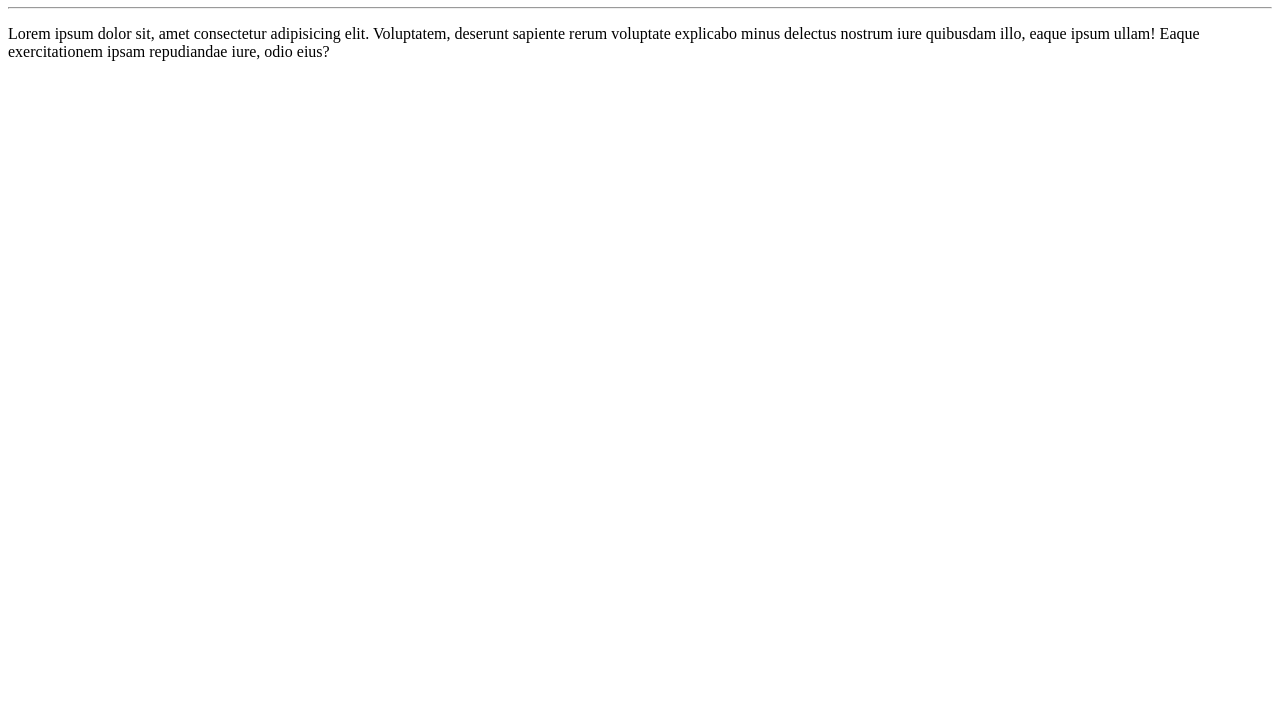
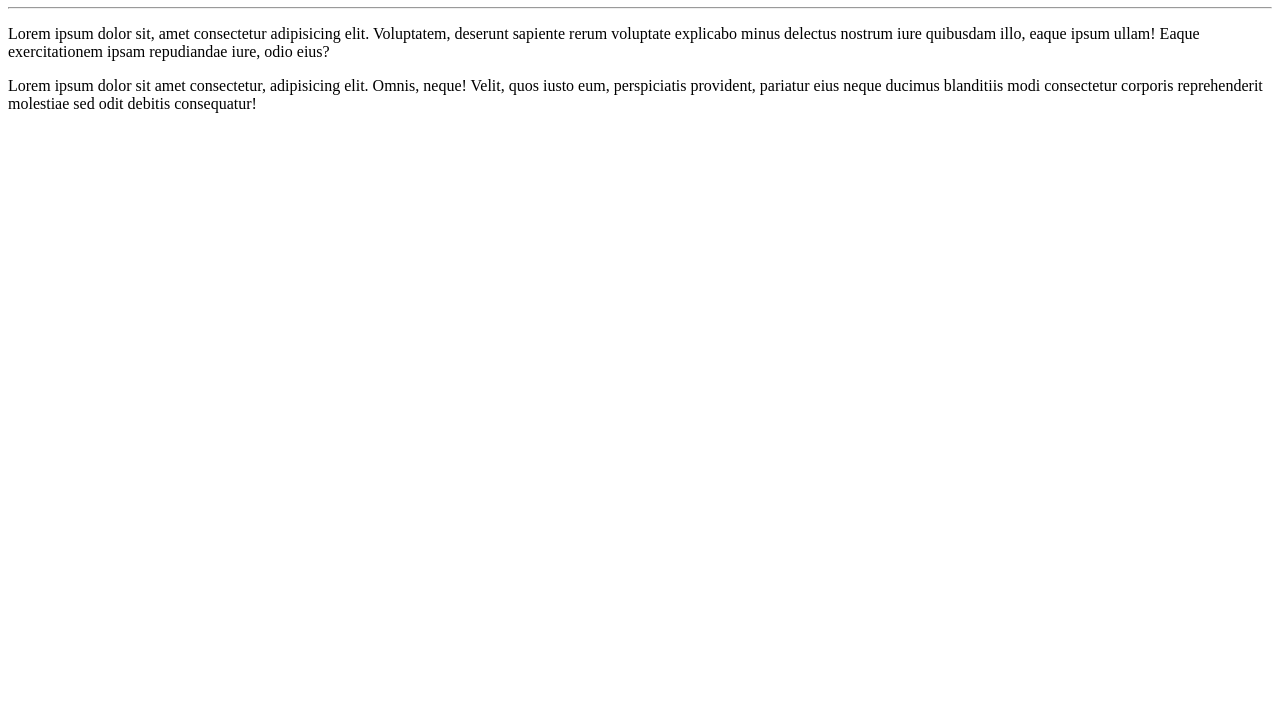
Before and after one commit to juliapalmacunha/Curso-GIT-e-GITHUB, a plain HTML site: page site-exemplo/index.html in a window 1280 px wide. Shown: the part 73-800 px from the top of the page. Drawn offline with Linux system fonts and the light colour scheme.

Commit message:
adicionando outro paragrafo

```diff
--- a/site-exemplo/index.html
+++ b/site-exemplo/index.html
@@ -10,6 +10,7 @@
     <h1>Olá mundo </h1>
     <hr>
     <p>Lorem ipsum dolor sit, amet consectetur adipisicing elit. Voluptatem, deserunt sapiente rerum voluptate explicabo minus delectus nostrum iure quibusdam illo, eaque ipsum ullam! Eaque exercitationem ipsam repudiandae iure, odio eius?</p>
+    <p>Lorem ipsum dolor sit amet consectetur, adipisicing elit. Omnis, neque! Velit, quos iusto eum, perspiciatis provident, pariatur eius neque ducimus blanditiis modi consectetur corporis reprehenderit molestiae sed odit debitis consequatur!</p>
 
 </body>
 </html>
```
